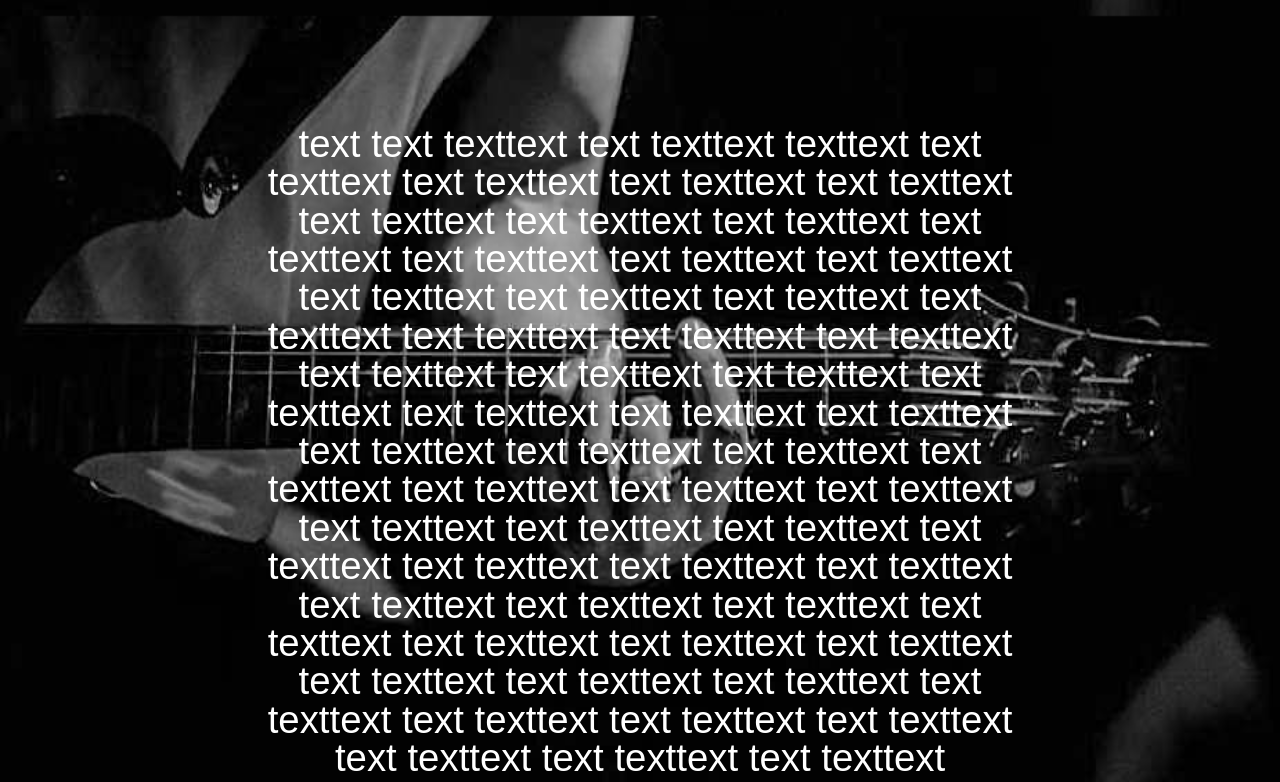
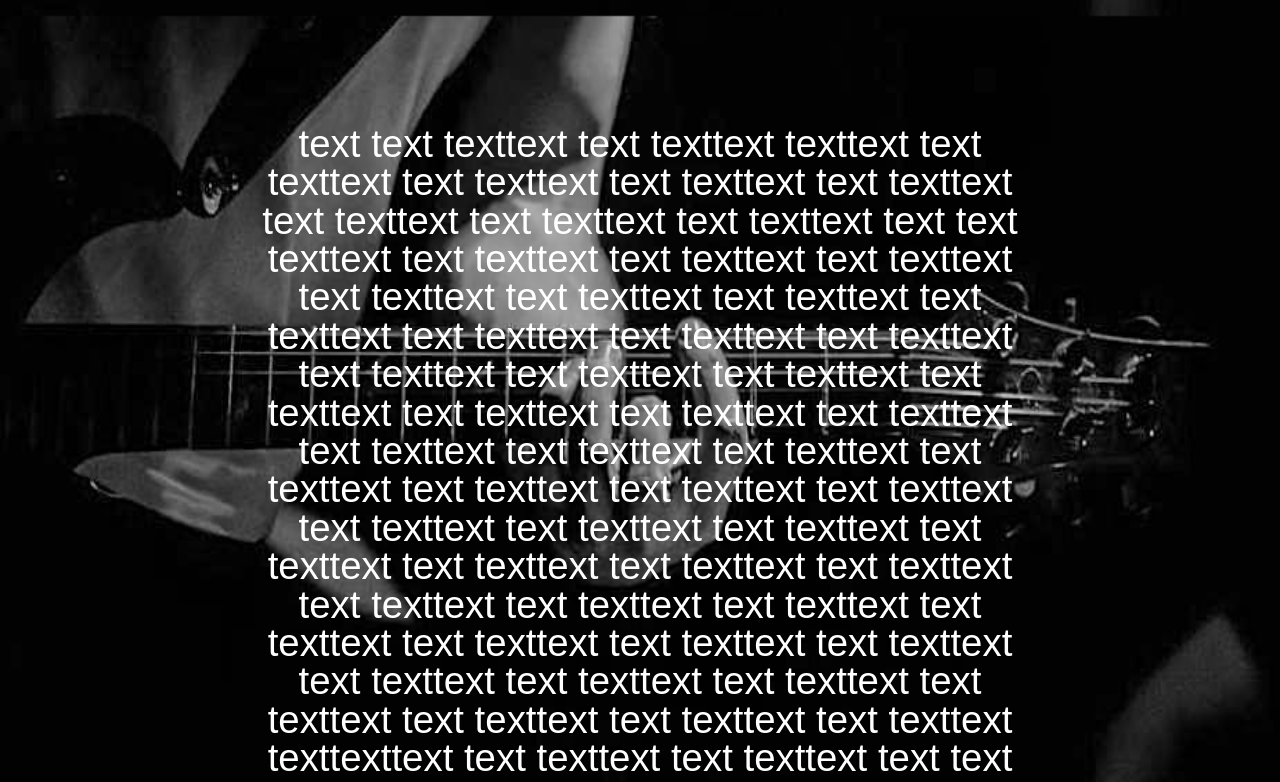
Before and after one commit to propad/website-test, a plain HTML site: page about.html in a window 1280 px wide. Shown: the part 784-1566 px from the top of the page. Drawn offline with Linux system fonts and the light colour scheme; files whose address does not match are found by name; a web font is replaced by a local one.

Commit message:
second-commit

```diff
--- a/about.html
+++ b/about.html
@@ -35,6 +35,7 @@
       </div>
     </nav>
 </div>
+
 <h2>About
 </h2>
 <div class="About">
@@ -45,8 +46,6 @@
 text text texttext text texttext texttext text texttext text texttext text
 texttext text texttext text texttext
  text texttext text texttext text
-
-  texttext text texttext text texttext
    text texttext text texttext text
     texttext text texttext text texttext text texttext text texttext text texttext text
     texttext text texttext text texttext
--- a/style.css
+++ b/style.css
@@ -247,7 +247,6 @@ background-attachment: fixed;
 z-index: 10;
   padding-bottom: -5vw;
   color: white;
-
   opacity: 1;
 }
 
```
Also changed, not shown: home.html (+0 -1 lines), projects.html (+0 -1 lines).
